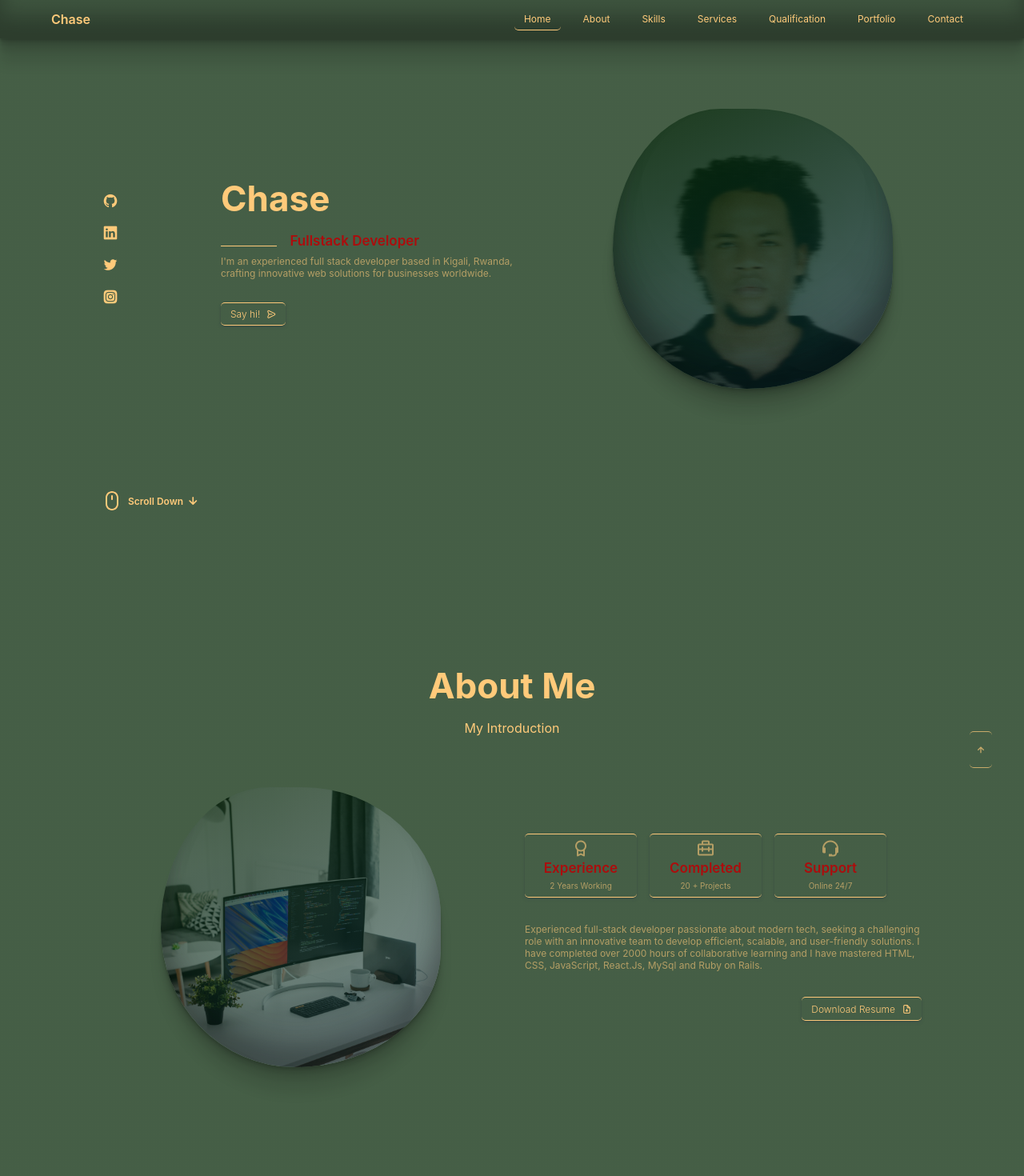
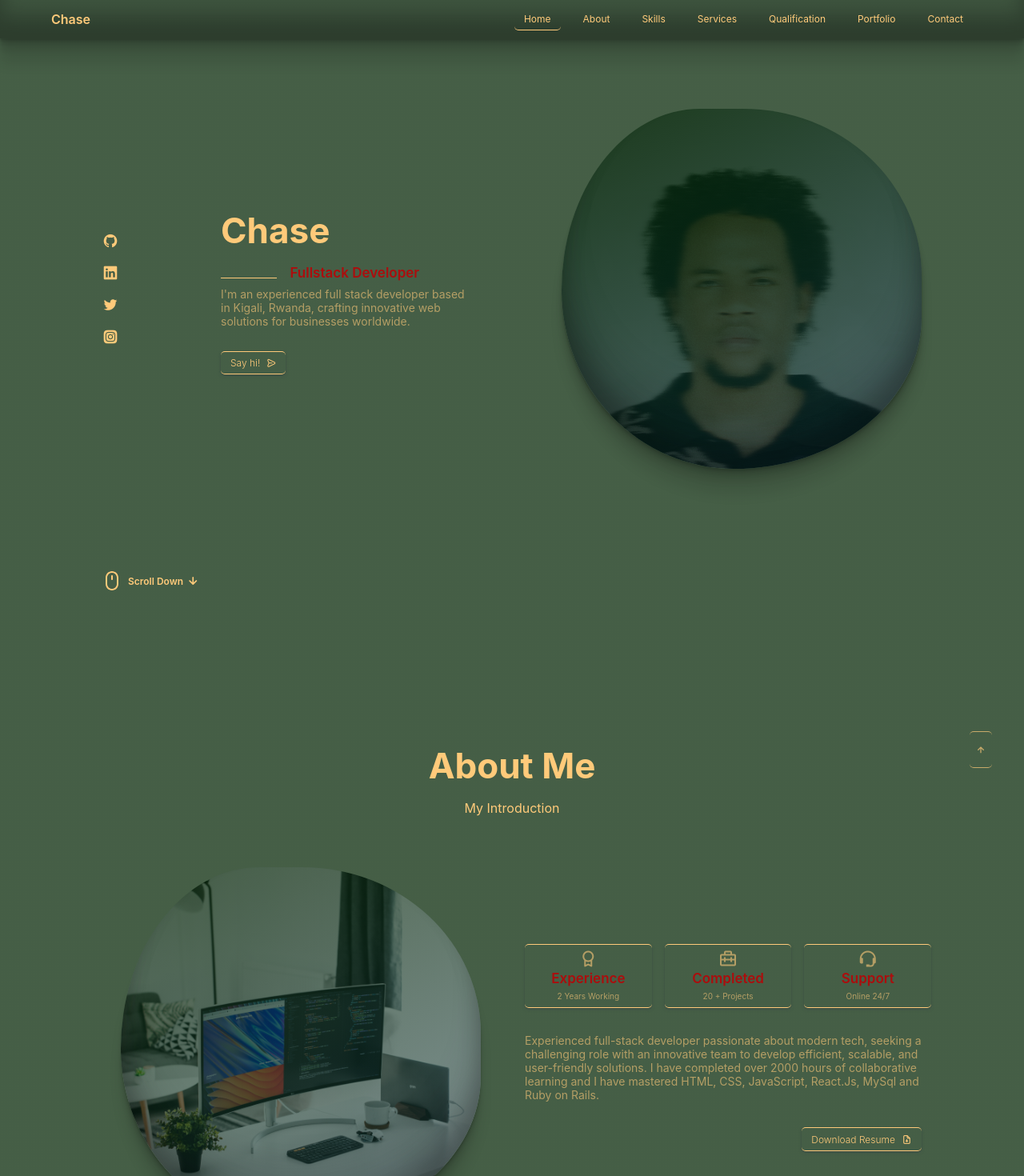
Before and after one commit to Chaseknis/portfolio, a React (Create React App) app: page / in a window 1280 px wide. Shown: the top 1470 px of the page at 80% size. Built offline with nearby package versions, Linux system fonts and the light colour scheme.

Commit message:
Update About.js, about.css Header.js, Data.js and workItems.js Update App.js and app.css Run linters for errors

```diff
--- a/src/routes/styles/about.css
+++ b/src/routes/styles/about.css
@@ -7,7 +7,7 @@
 
 .info_cards_wrapper {
   display: grid;
-  grid-template-columns: repeat(3, 140px);
+  grid-template-columns: repeat(3, 32%);
   gap: 1rem;
   margin-bottom: 2rem;
 }
@@ -95,8 +95,8 @@ h2 {
 }
 
 .about_image {
-  width: 350px;
-  height: 350px;
+  width: 450px;
+  height: 450px;
   background: linear-gradient(-25deg, rgba(10, 47, 53, 0.5) 0%, rgba(3, 37, 4, 0.7) 100%), url(../../assets//alexandru-acea--WBYxmW4yuw-unsplash.jpg);
   background-repeat: no-repeat;
   background-position: center;
--- a/src/routes/styles/contact.css
+++ b/src/routes/styles/contact.css
@@ -1,7 +1,7 @@
 .contact_group {
   width: 100%;
   display: flex;
-  gap: 2rem;
+  gap: 10%;
   padding-bottom: 4rem;
 }
 
@@ -170,6 +170,12 @@
   border-radius: 5px;
 }
 
+@media screen and (max-width: 768px) {
+  .contact_group {
+    gap: 5%;
+  }
+}
+
 @media screen and (max-width: 576px) {
   .contact_group {
     flex-direction: column;
--- a/src/routes/styles/home.css
+++ b/src/routes/styles/home.css
@@ -30,12 +30,12 @@ h1 {
 
 p {
   color: rgba(255, 202, 122, 0.6);
-  font-size: 12px;
+  font-size: 14px;
   margin-bottom: 2rem;
 }
 
 .home_wrapper p {
-  max-width: 400px;
+  max-width: 80%;
 }
 
 .home_button {
@@ -81,8 +81,8 @@ p {
 }
 
 .home_image {
-  width: 350px;
-  height: 350px;
+  width: 450px;
+  height: 450px;
   background: linear-gradient(-25deg, rgba(10, 47, 53, 0.7) 0%, rgba(3, 37, 4, 0.9) 100%), url(../../assets//IMG_3343.JPG);
   background-repeat: no-repeat;
   background-position: center;
@@ -137,6 +137,14 @@ p {
   }
 }
 
+@media screen and (max-width: 576px) {
+  .home_image {
+    max-width: 230px;
+    max-height: 230px;
+  }
+
+}
+
 @media screen and (max-width: 350px) {
   .home_image {
     max-width: 180px;
```
